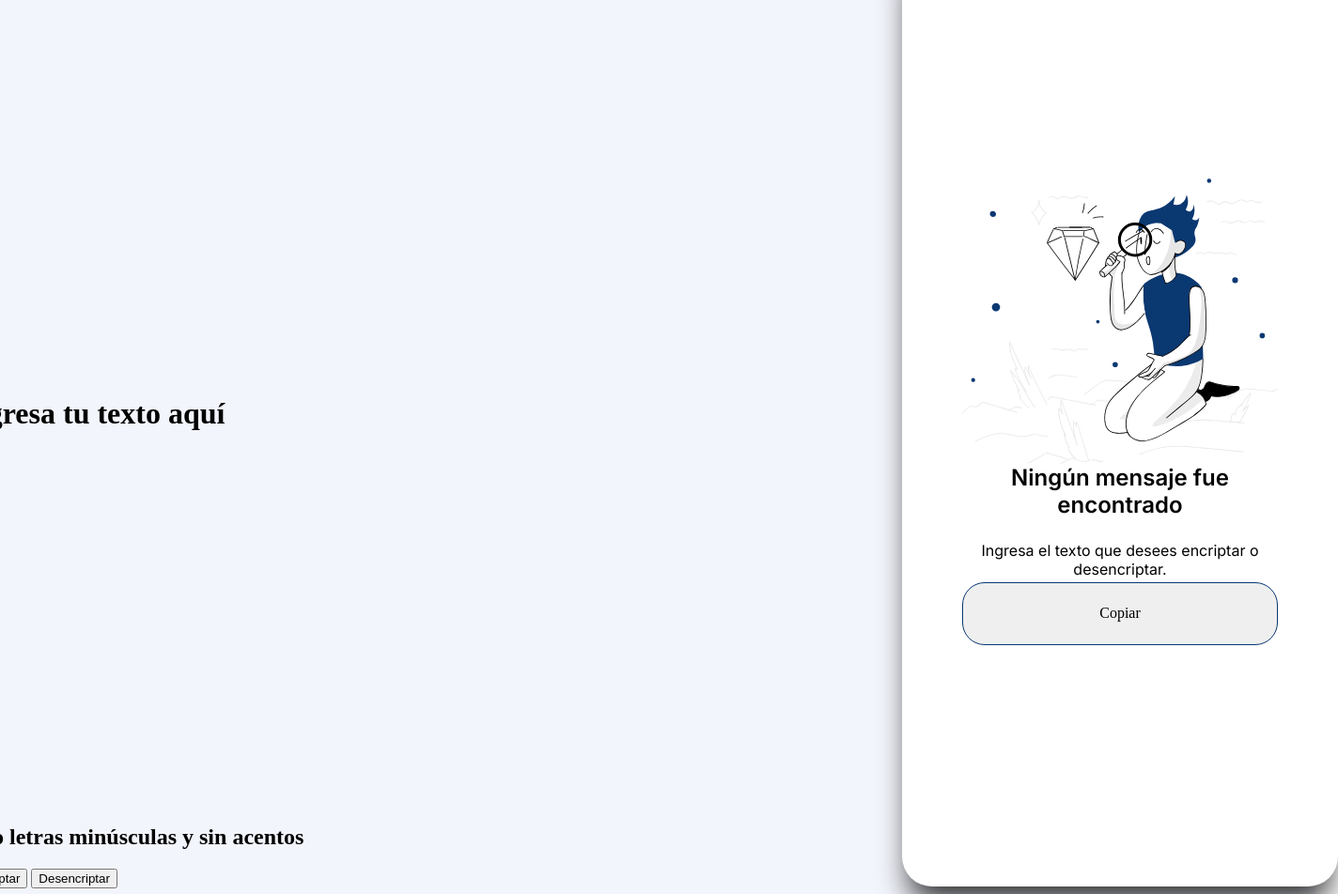
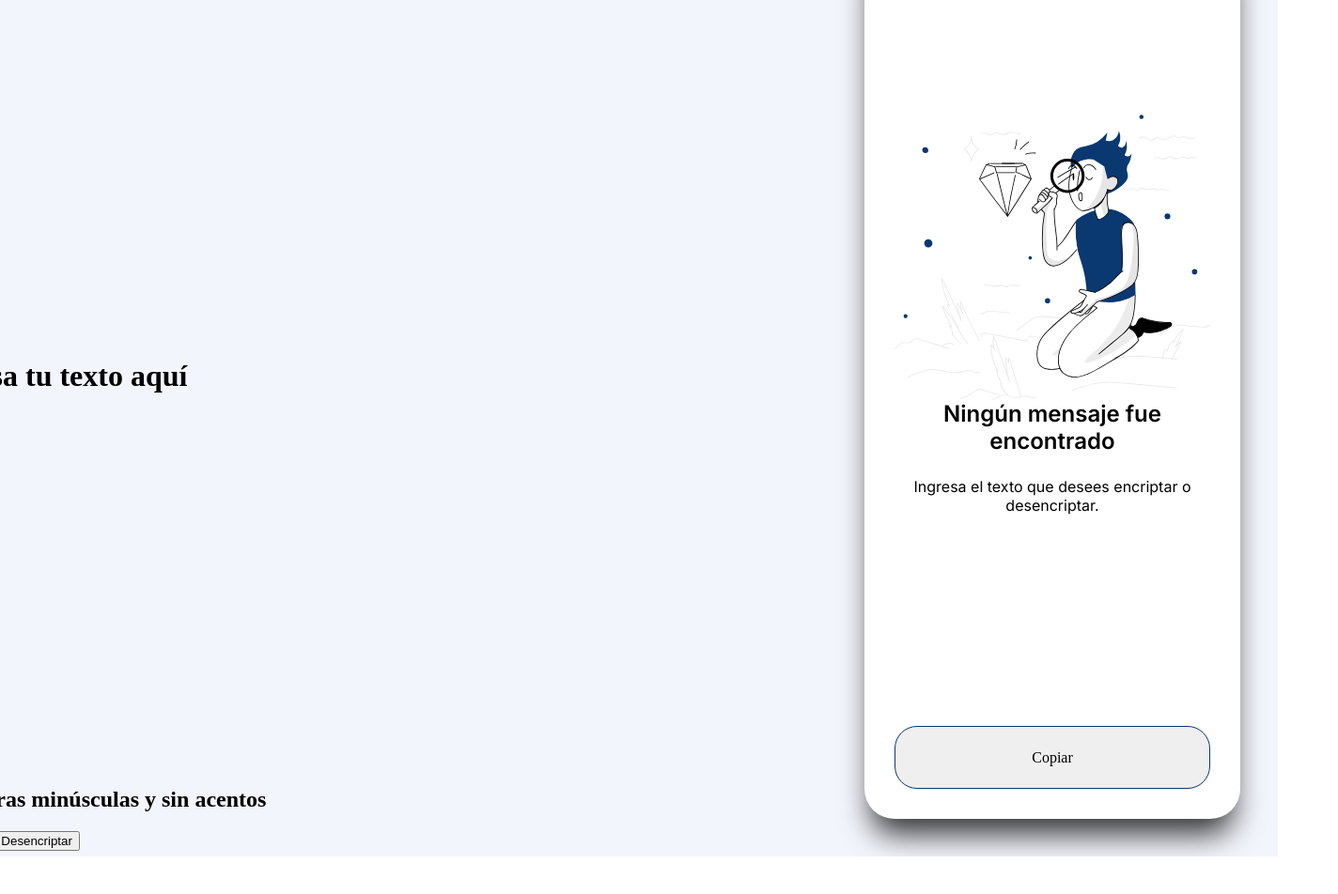
Before and after one commit to YmidOrtega/Alura-Challenges, a plain HTML site: page Construye un encriptador de texto con Javascript/index.html in a window 1280 px wide. Shown: the whole page at 94% size, 1424 px wide, since content can reach past the window. After the commit the page ends 912 px from the top, so only its background shows below. Drawn offline with Linux system fonts and the light colour scheme; files whose address does not match are found by name; a web font is replaced by a local one.

Commit message:
Se realizan cambios en los style de la pagina

```diff
--- a/Construye un encriptador de texto con Javascript/index.html
+++ b/Construye un encriptador de texto con Javascript/index.html
@@ -37,6 +37,7 @@
     </div>
 
     <div class="TextOutput">
+      <div class="text-container">
 
         <img src="icon/draw.svg" alt="icono del resultado del texto" width="336px" height="304px" />
 
@@ -44,7 +45,10 @@
           <span>Ningún mensaje fue encontrado</span>
           <span>Ingresa el texto que desees encriptar o desencriptar.</span>
         </h2>
+      </div>
+      <div class="button-container">
         <button id="copy" onclick="copiar()">Copiar</button>
+      </div>
 
     </div>
 
--- a/Construye un encriptador de texto con Javascript/src/style.css
+++ b/Construye un encriptador de texto con Javascript/src/style.css
@@ -8,7 +8,6 @@
  height: 1024px;
  justify-content: center;
  align-content: center;
- margin: 40px;
  grid-template-columns: 1000px 440px;
  grid-template-rows: 100px 824px 100px;
  grid-template-areas:
@@ -35,20 +34,16 @@
  width: 400px;
  height: 944px;
  grid-area: area4;
- padding: 32px;
+ margin: 40px 40px 40px 0;
  border-radius: 32px;
  background-color: white;
  display: flex;
  position: relative;
  flex-wrap: wrap;
  justify-content: center;
- align-content: center;
  -webkit-box-shadow: 0px 24px 32px -8px rgba(0, 0, 0, 0.8);
  -moz-box-shadow: 0px 24px 32px -8px rgba(0, 0, 0, 0.8);
  box-shadow: 0px 24px 32px -8px rgba(0, 0, 0, 0.8);
-}
-
-.TextOutput {
  font-family: "Inter", sans-serif;
 }
 
@@ -67,19 +62,32 @@
 .TextOutput h2>span:not(:first-child) {
  font-size: 16px;
  font-weight: 400;
+}
 
+.text-container {
+ padding: 32px;
+ display: flex;
+ justify-content: center;
+ flex-wrap: wrap;
+ align-content: flex-end;
 }
 
 #copy {
  font-family: 'Jost Variable';
- color: "Light blue";
  width: 336px;
- top: 885px;
  height: 67px;
  text-align: center;
  font-size: 16px;
- margin: 4px 2px;
  cursor: pointer;
  border: 1px solid #0a3871;
  border-radius: 24px;
 }
+
+.button-container {
+ padding: 32px;
+ width: 336px;
+ display: flex;
+ justify-content: center;
+ align-items: flex-end;
+
+}
```
Lines whose indentation alone changed are shown as unchanged.
